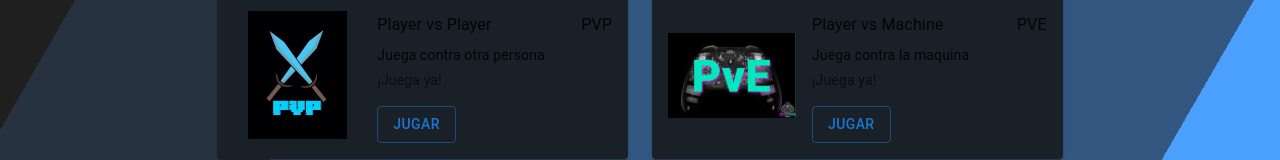
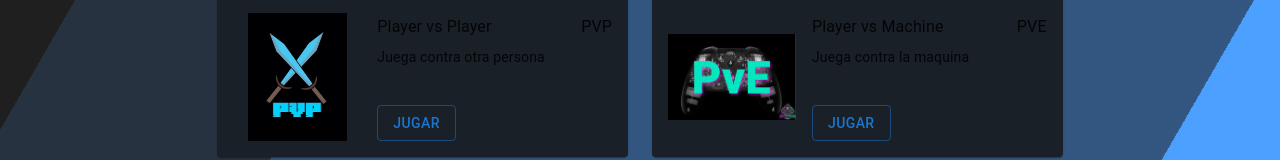
Before and after one commit to AbrSantiago/unq-ui-santiago-abregu-trabajo-final, a React (Create React App) app in the folder tp-final/: page / in a window 1280 px wide. Shown: the part 405-565 px from the top of the page. Built offline with nearby package versions, Linux system fonts and the light colour scheme.

Commit message:
Fix Card

```diff
--- a/tp-final/src/components/cardHome/index.jsx
+++ b/tp-final/src/components/cardHome/index.jsx
@@ -46,9 +46,6 @@ const ComplexGrid = ({
               <Typography variant="body2" gutterBottom>
                 {description}
               </Typography>
-              <Typography variant="body2" color="text.secondary">
-                ¡Juega ya!
-              </Typography>
             </Grid>
             <Grid item>
               <ButtonOutlined onClick={onClickButton} title={titleButton} />
```
